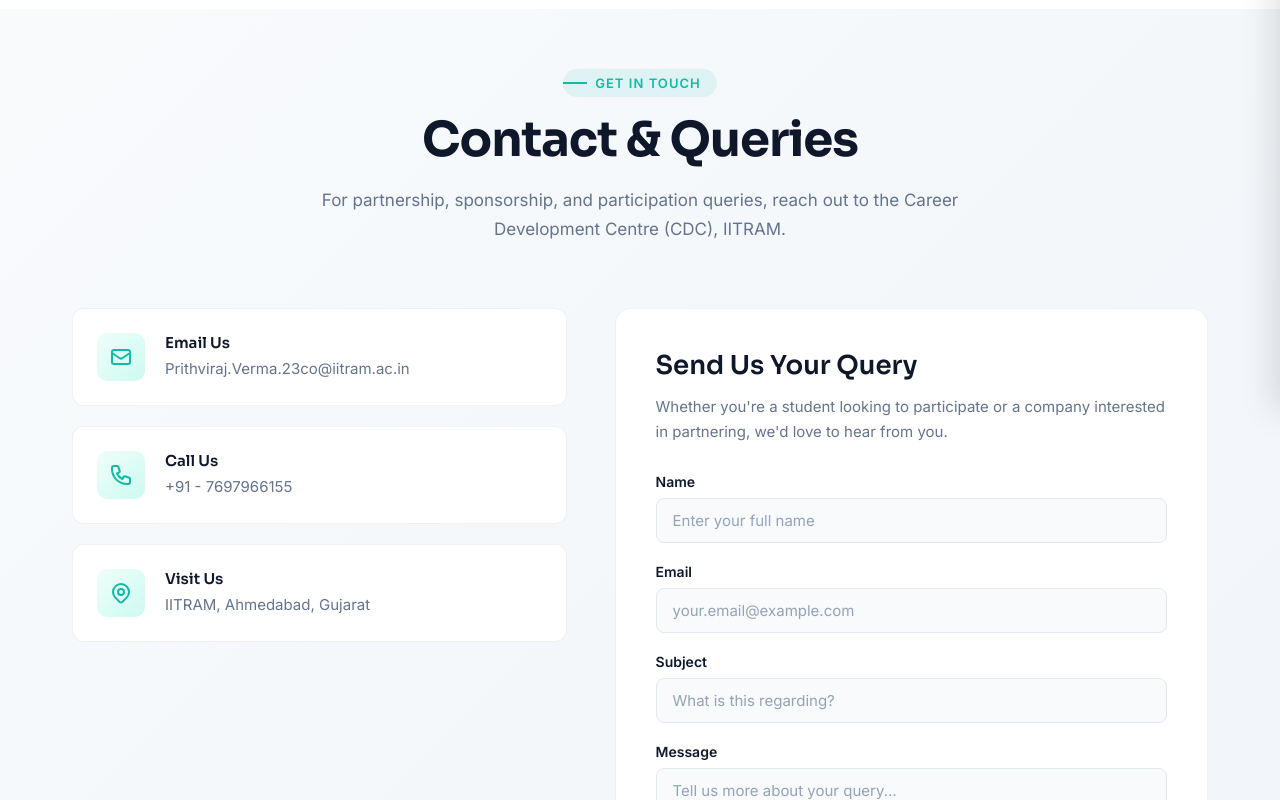
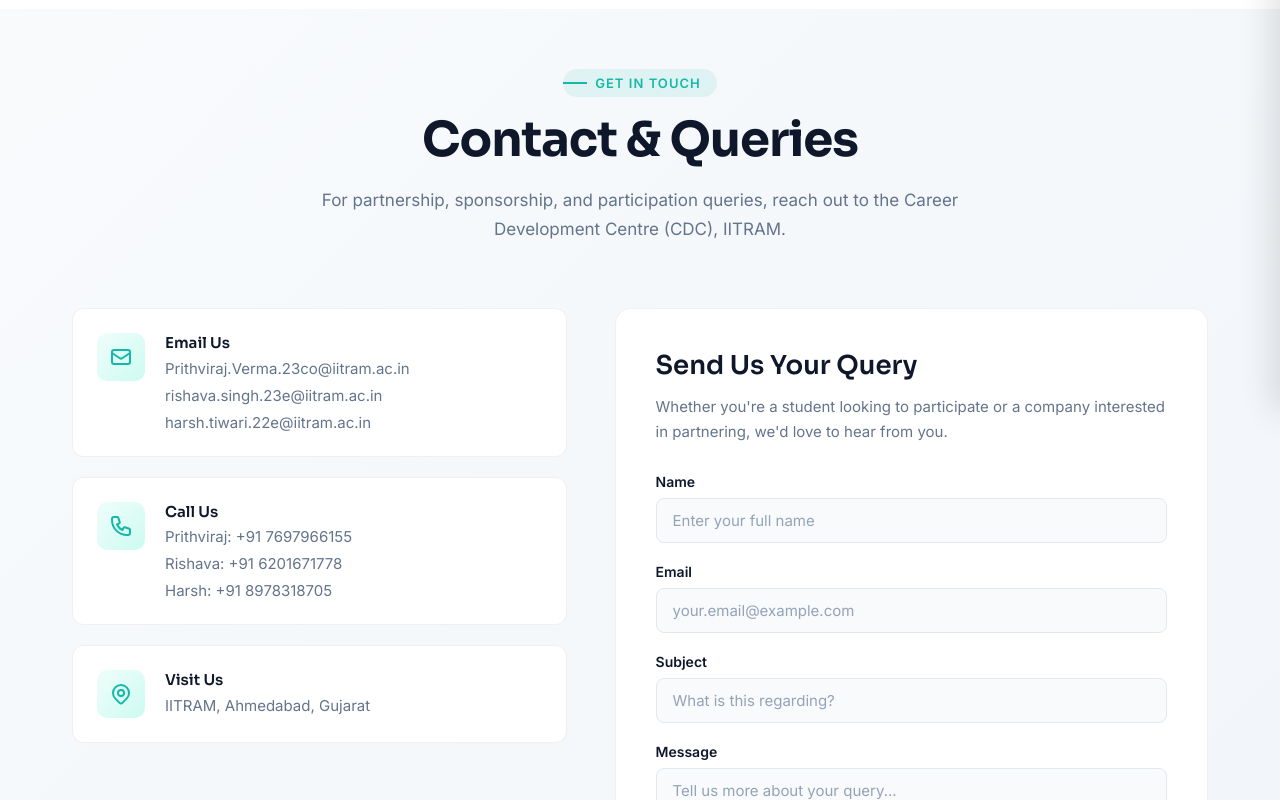
Before and after one commit to PR-ODINSON/IAC-Website, a React (Vite) app: page /contact in a window 1280 px wide. Shown: the part 390-1190 px from the top of the page. Built offline with nearby package versions, Linux system fonts and the light colour scheme.

Commit message:
major changes done

```diff
--- a/src/components/Contact.jsx
+++ b/src/components/Contact.jsx
@@ -26,6 +26,12 @@
                 <a href="mailto:Prithviraj.Verma.23co@iitram.ac.in" className="info-value">
                   Prithviraj.Verma.23co@iitram.ac.in
                 </a>
+                <a href="mailto:rishava.singh.23e@iitram.ac.in" className="info-value" style={{ display: 'block', marginTop: '8px' }}>
+                  rishava.singh.23e@iitram.ac.in
+                </a>
+                <a href="mailto:harsh.tiwari.22e@iitram.ac.in" className="info-value" style={{ display: 'block', marginTop: '8px' }}>
+                  harsh.tiwari.22e@iitram.ac.in
+                </a>
               </div>
             </div>
 
@@ -37,9 +43,17 @@
               </div>
               <div className="info-content">
                 <h3 className="info-label">Call Us</h3>
-                <a href="tel:+917697966155" className="info-value">
-                  +91 - 7697966155
-                </a>
+                <div style={{ display: 'flex', flexDirection: 'column', gap: '8px' }}>
+                  <a href="tel:+917697966155" className="info-value">
+                    Prithviraj: +91 7697966155
+                  </a>
+                  <a href="tel:+916201671778" className="info-value">
+                    Rishava: +91 6201671778
+                  </a>
+                  <a href="tel:+918978318705" className="info-value">
+                    Harsh: +91 8978318705
+                  </a>
+                </div>
               </div>
             </div>
 
```
Also changed, not shown: public/logo.png.
